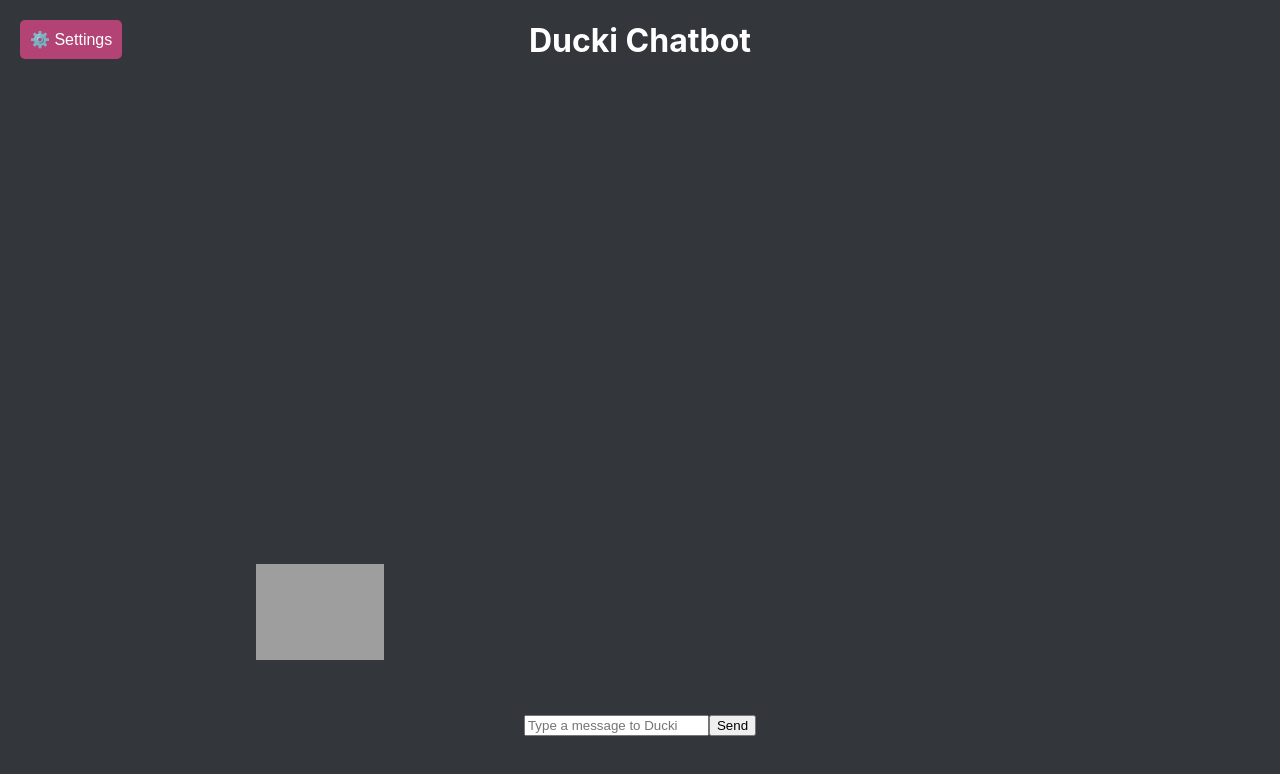
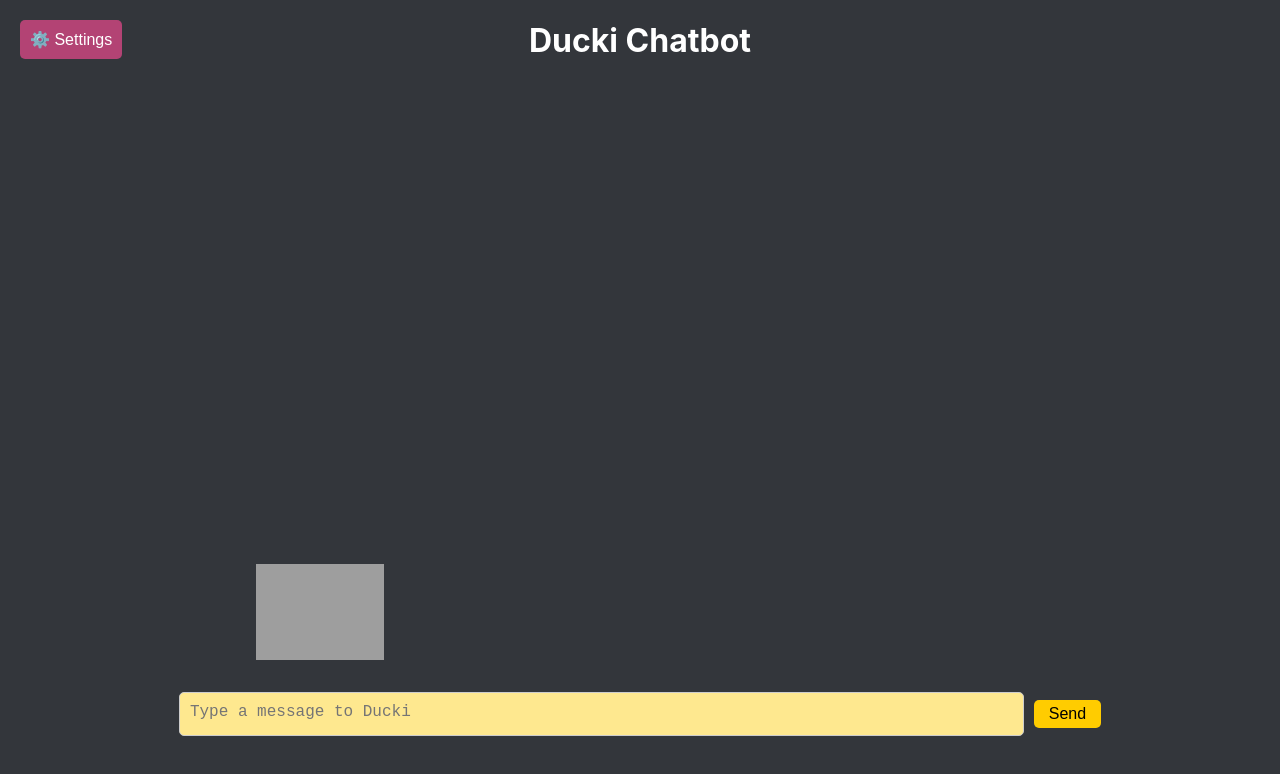
Before and after one commit to UNO-CSCI4830/Ducki, a React (Create React App) app in the folder frontend/: page / in a window 1280 px wide. Shown: the top 774 px of the page. Built offline with nearby package versions, Linux system fonts and the light colour scheme; grey boxes are pictures that could not be loaded.

Commit message:
Facelift for real this time
Please work...

```diff
--- a/frontend/src/App.css
+++ b/frontend/src/App.css
@@ -121,3 +121,39 @@ h1 {
   transform: scale(1.05);  /* Slightly enlarge the button on hover */
   transition: background-color 0.3s ease, transform 0.2s ease; /* Smooth transition */
 }
+
+.input-container {
+  display: flex;
+  align-items: center; /* Vertically align items */
+  gap: 10px; /* Space between the textarea and button */
+}
+
+textarea {
+  width: 66vw;
+  height: 5.5vh; /* Explicit height */
+  padding: 10px;
+  font-size: 16px;
+  border: 1px solid #ccc;
+  border-radius: 5px;
+  resize: none;
+  background-color: #fee88f;
+  box-sizing: border-box; /* Include padding in height calculation */
+  line-height: 1.2; /* Match the line height of the button */
+}
+
+.input-container button {
+  height: 3.4vh; /* Adjust slightly to match the visual height of the textarea */
+  padding: 0 15px; /* Adjust side padding */
+  font-size: 16px;
+  background-color: #ffcc00;
+  border: none;
+  border-radius: 5px;
+  cursor: pointer;
+  display: inline-flex;
+  align-items: center; /* Center text vertically inside the button */
+  justify-content: center; /* Center text horizontally inside the button */
+}
+
+.input-container button:hover {
+  background-color: #ffaa00; /* Slightly darker color on hover */
+}
--- a/frontend/src/App.js
+++ b/frontend/src/App.js
@@ -73,6 +73,11 @@ function useChatbot() {
     } finally {
       clearMessageBox();
     }
+  };
+
+  // function to clear Message box upon sending message to Ducki
+  const clearMessageBox = () => {
+    setMessage("");
   };
 
   const sendAPIKey = async (e) => {
@@ -159,13 +164,20 @@ const Chatbot = () => {
 
       <div className="bottom-div">
         <form align="center" onSubmit={sendMessage}>
-          <input
-            type="text"
-            value={message}
-            onChange={(e) => setMessage(e.target.value)}
-            placeholder="Type a message to Ducki"
-          />
-          <button type="submit">Send</button>
+          <div className="input-container">
+            <textarea
+              value={message}
+              onChange={(e) => setMessage(e.target.value)}
+              onKeyDown={(e) => {
+                if (e.key === "Enter" && e.shiftKey) {
+                  e.preventDefault();
+                  setMessage((prev) => prev + "\n");
+                }
+              }}
+              placeholder="Type a message to Ducki"
+            />
+            <button type="submit">Send</button>
+          </div>
         </form>
       </div>
 
```
